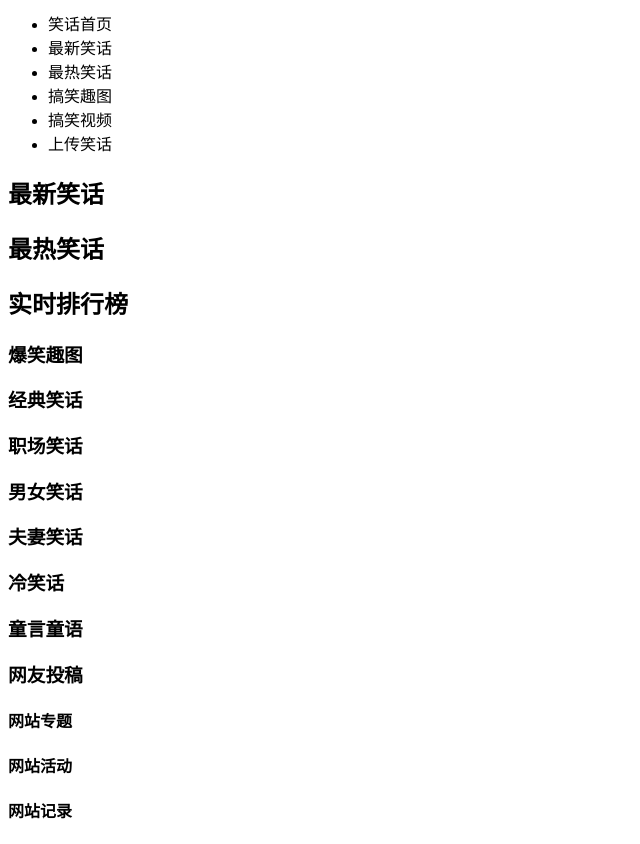
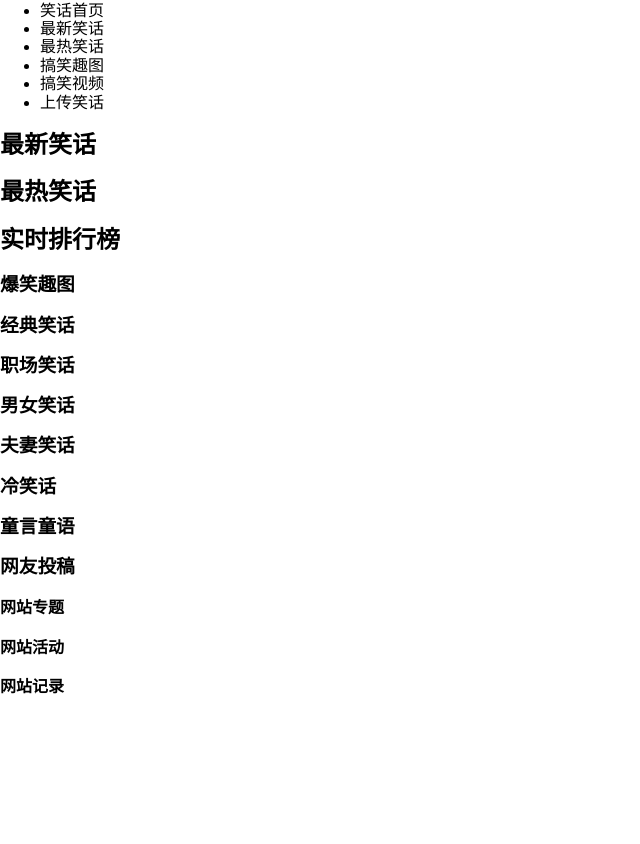
Before and after one commit to angelinaYoung/MyFirstCSS, a plain HTML site: page index.html in a window 1280 px wide. Shown: the part 78-922 px from the top of the page, without its empty margins (0-640 px from the left). After the commit the page ends 800 px from the top, so only its background shows below. Drawn offline with nearby package versions, Linux system fonts and the light colour scheme.

Commit message:
modified index.html

```diff
--- a/index.html
+++ b/index.html
@@ -2,6 +2,7 @@
 <html>
 	<head>
 		<title>每日666</title>
+		<link href="normalize.css/normalize.css" rel="stylesheet">
 	</head>
 	<body>
 		<!-- the website title -->
```
